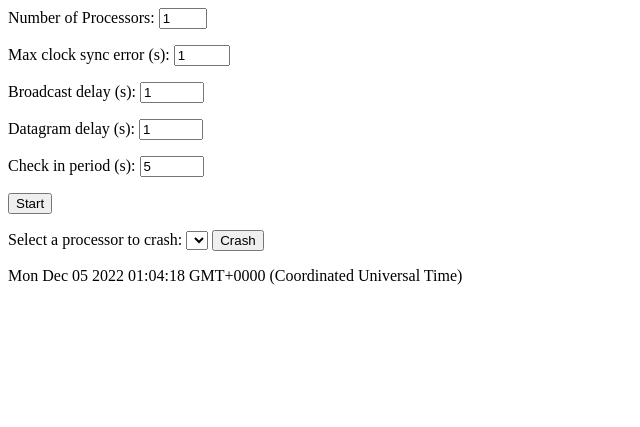
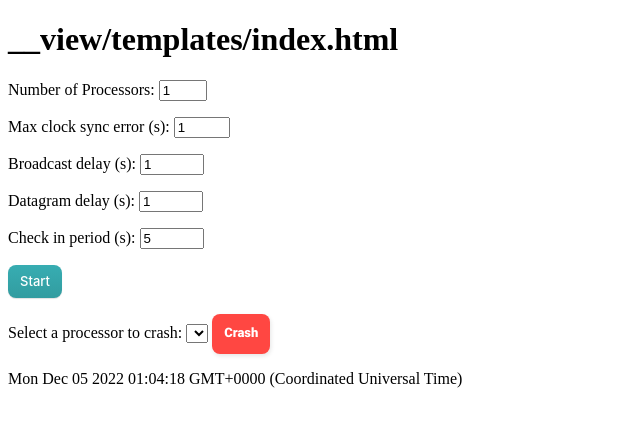
Before and after one commit to jiaxi312/group-membership, a Flask app: template templates/index.html in a window 1280 px wide. Shown: the top 427 px of the page, without its empty margins (0-640 px from the left). Run offline with Flask 2, Linux system fonts and the light colour scheme; the template is opened without the code that fills it, so the values that code supplies are empty.

Commit message:
Add css styles.

```diff
--- a/app.py
+++ b/app.py
@@ -10,6 +10,12 @@ properties = {}
 @app.route('/')
 def index():
     properties['protocol'] = Processor.PERIODIC_BROADCAST_PROTOCOL
+    return render_template('welcome.html')
+
+
+@app.route('/periodic-broadcast-protocol')
+def periodic_broadcast_protocol():
+    properties['protocol'] = Processor.PERIODIC_BROADCAST_PROTOCOL
     return render_template('index.html')
 
 
@@ -19,7 +25,7 @@ def attendance_list_protocol():
     return render_template('index.html')
 
 
-@app.route('/neighbor-protocol')
+@app.route('/neighborhood-surveillance-protocol')
 def neighborhood_protocol():
     properties['protocol'] = Processor.NEIGHBOR_SURVEILLANCE_PROTOCOL
     return render_template('index.html')
--- a/static/script.js
+++ b/static/script.js
@@ -60,9 +60,15 @@ function crashButtonOnClick() {
     });
 }
 
-var timeout = undefined;
+let timeout = undefined;
 
 function init() {
+    let url = new URL(window.location.href);
+    let pathname = url.pathname.slice(1);
+    let words = pathname.split("-");
+    words = words.map(word => toTitleCase(word));
+
+    document.getElementById("headline").textContent = words.join(" ");
     fetchAndDisplayAllProcessors(true);
 }
 
@@ -143,3 +149,21 @@ function removeAllOptions(selectElement) {
 function isCheckInPeriodValid(maxClockSyncError, broadcastDelay, datagramDelay, checkInPeriod) {
     return parseFloat(checkInPeriod) >= parseFloat(maxClockSyncError) + parseFloat(broadcastDelay);
 }
+
+
+function redirectionButtonOnClick(protocol) {
+    window.location.href = `/${protocol}`;
+}
+
+
+/**
+ * Returns a string with the title case of given string
+ */
+function toTitleCase(str) {
+    return str.replace(
+        /\w\S*/g,
+        function(txt) {
+            return txt.charAt(0).toUpperCase() + txt.substr(1).toLowerCase();
+        }
+    );
+}
--- a/static/style.css
+++ b/static/style.css
@@ -0,0 +1,102 @@
+/* CSS */
+button {
+    background-color: rgba(51, 51, 51, 0.05);
+    border-radius: 8px;
+    border-width: 0;
+    color: #333333;
+    cursor: pointer;
+    display: inline-block;
+    font-family: "Haas Grot Text R Web", "Helvetica Neue", Helvetica, Arial, sans-serif;
+    font-size: 14px;
+    font-weight: 500;
+    line-height: 20px;
+    list-style: none;
+    margin: 0;
+    padding: 10px 12px;
+    text-align: center;
+    transition: all 200ms;
+    vertical-align: baseline;
+    white-space: nowrap;
+    user-select: none;
+    -webkit-user-select: none;
+    touch-action: manipulation;
+}
+
+
+/* CSS */
+.button-25 {
+    background-color: #36A9AE;
+    background-image: linear-gradient(#37ADB2, #329CA0);
+    box-shadow: rgba(0, 0, 0, 0.12) 0 1px 1px;
+    color: #FFFFFF;
+    cursor: pointer;
+    display: block;
+    font-family: -apple-system, ".SFNSDisplay-Regular", "Helvetica Neue", Helvetica, Arial, sans-serif;
+    font-size: 13px;
+    line-height: 100%;
+    margin: 0;
+    outline: 0;
+    text-align: center;
+    transition: box-shadow .05s ease-in-out, opacity .05s ease-in-out;
+    user-select: none;
+    -webkit-user-select: none;
+    touch-action: manipulation;
+}
+
+.button-25:hover {
+    box-shadow: rgba(255, 255, 255, 0.3) 0 0 2px inset, rgba(0, 0, 0, 0.4) 0 1px 2px;
+    text-decoration: none;
+    transition-duration: .15s, .15s;
+}
+
+.button-25:active {
+    box-shadow: rgba(0, 0, 0, 0.15) 0 2px 4px inset, rgba(0, 0, 0, 0.4) 0 1px 1px;
+}
+
+.button-25:disabled {
+    cursor: not-allowed;
+    opacity: .6;
+}
+
+.button-25:disabled:active {
+    pointer-events: none;
+}
+
+.button-25:disabled:hover {
+    box-shadow: none;
+}
+
+
+/* CSS */
+.button-24 {
+    background: #FF4742;
+    box-shadow: rgba(0, 0, 0, 0.1) 1px 2px 4px;
+    box-sizing: border-box;
+    color: #FFFFFF;
+    cursor: pointer;
+    display: inline-block;
+    font-family: nunito, roboto, proxima-nova, "proxima nova", sans-serif;
+    font-size: 13px;
+    font-weight: 800;
+    line-height: 16px;
+    min-height: 40px;
+    outline: 0;
+    text-align: center;
+    text-rendering: geometricprecision;
+    text-transform: none;
+    user-select: none;
+    -webkit-user-select: none;
+    touch-action: manipulation;
+    vertical-align: middle;
+}
+
+.button-24:hover,
+.button-24:active {
+    background-color: initial;
+    background-position: 0 0;
+    color: #FF4742;
+}
+
+.button-24:active {
+    opacity: .5;
+}
--- a/templates/index.html
+++ b/templates/index.html
@@ -3,9 +3,11 @@
 <head>
     <meta charset="UTF-8">
     <title>Group Membership Virtualization</title>
+    <link rel="stylesheet" href="/static/style.css">
     <script src="/static/script.js"></script>
 </head>
 <body onload="init()">
+    <h1 id="headline"></h1>
     <label for="num_processors">Number of Processors:</label>
     <input type="number" id="num_processors" name="num_processors" min="1" max="5" value="1" required>
     <p></p>
@@ -21,11 +23,11 @@
     <label for="check_in_period">Check in period (s):</label>
     <input type="number" id="check_in_period" name="check_in_period" min="1" max="500" value="5" required>
     <p></p>
-    <button onclick="startButtonOnclick()">Start</button>
+    <button class="button-25" onclick="startButtonOnclick()">Start</button>
     <ul></ul>
     <label for="crash_processor">Select a processor to crash:</label>
     <select name="crash_processor" id="crash_processor"></select>
-    <button onclick="crashButtonOnClick()">Crash</button>
+    <button class="button-24" onclick="crashButtonOnClick()">Crash</button>
     <p id="current_time"></p>
 </body>
 </html>
```
Also changed, not shown: templates/welcome.html (added, +17 -0 lines).
